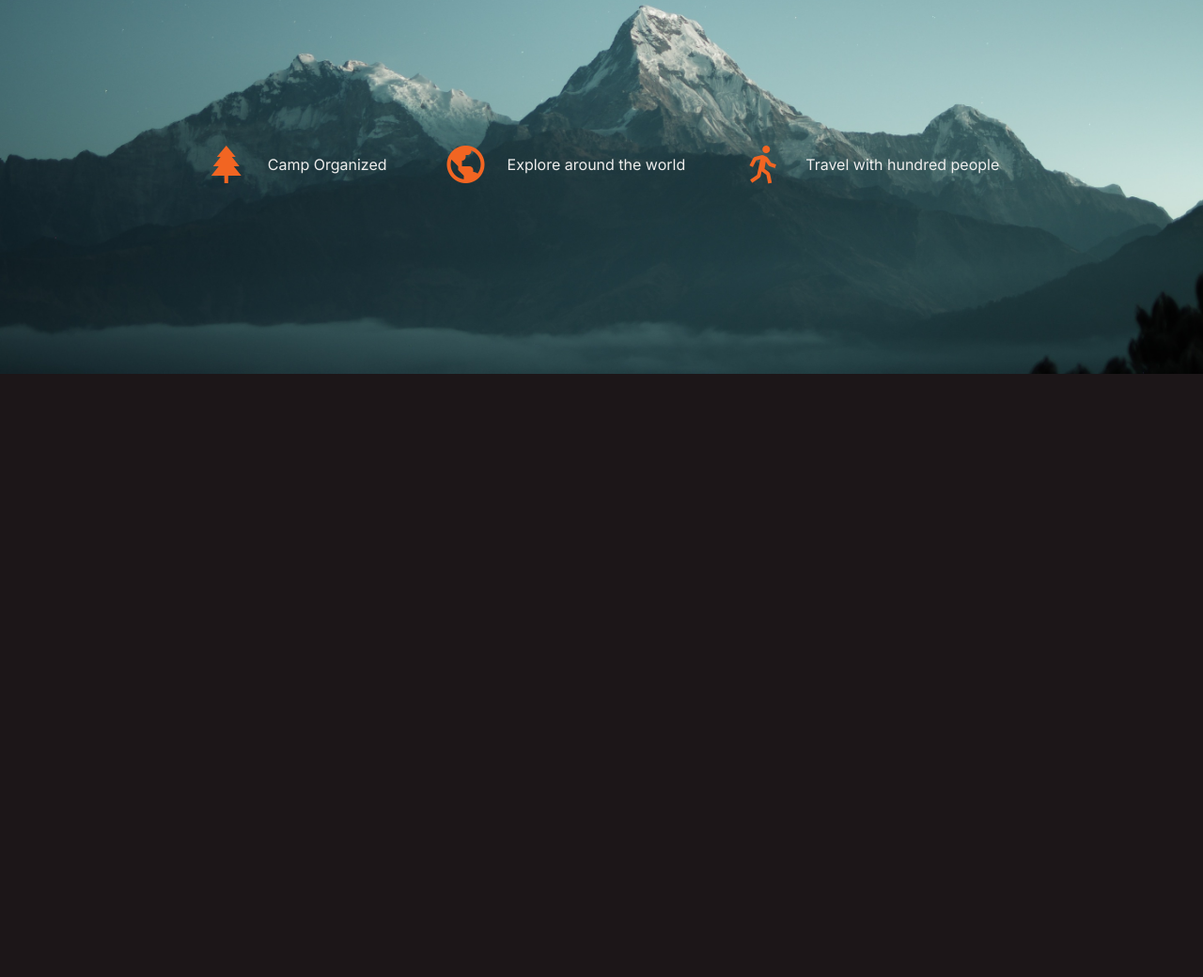
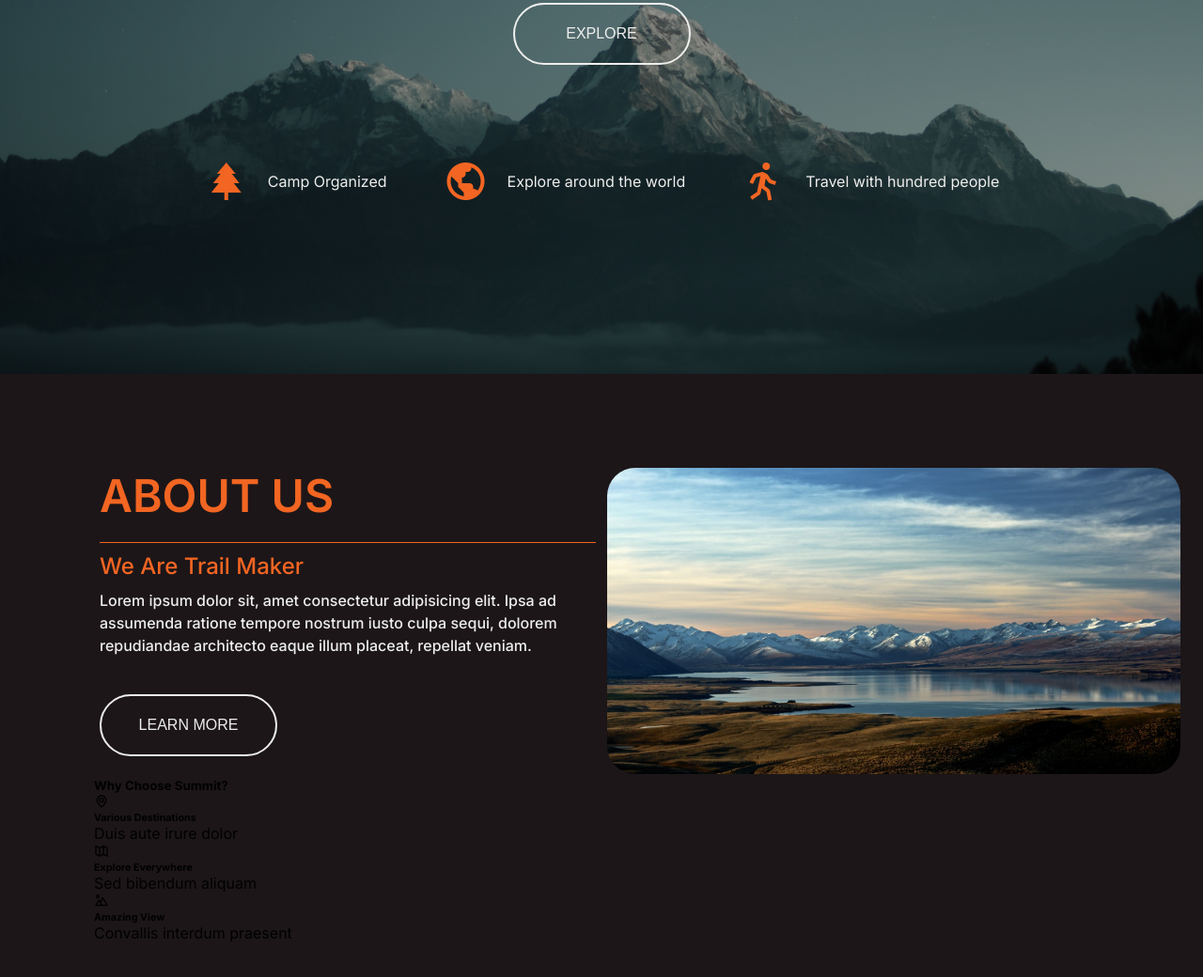
Before and after one commit to jaladhikori/Summit, a plain HTML site: page index.html in a window 1280 px wide. Shown: the part 502-1542 px from the top of the page at 94% size. Before the commit the page ends 900 px from the top, so only its background shows below. Drawn offline with nearby package versions, Linux system fonts and the light colour scheme.

Commit message:
git commit index.html

```diff
--- a/index.html
+++ b/index.html
@@ -62,7 +62,53 @@
 
       <!-- About Us Section Start -->
       <section class="about">
-
+        <div class="column">
+          <div class="left">
+            <h2>ABOUT US</h2>
+            <div class="content">
+              <h5>We Are Trail Maker</h5>
+              <p>
+                Lorem ipsum dolor sit, amet consectetur adipisicing elit. Ipsa
+                ad assumenda ratione tempore nostrum iusto culpa sequi, dolorem
+                repudiandae architecto eaque illum placeat, repellat veniam.
+              </p>
+            </div>
+            <button class="button">LEARN MORE</button>
+          </div>
+          <div class="right">
+            <div class="content">
+              <img src="images/video.jpg" />
+            </div>
+          </div>
+        </div>
+        <div class="bottom">
+          <h5>Why Choose Summit?</h5>
+          <div class="content">
+            <div class="item">
+              <div class="icon">
+                <i class="bx bx-map"></i>
+              </div>
+              <div class="info">
+                <h6>Various Destinations</h6>
+                <p>Duis aute irure dolor</p>
+              </div>
+              <div class="icon">
+                <i class="bx bx-map-alt"></i>
+              </div>
+              <div class="info">
+                <h6>Explore Everywhere</h6>
+                <p>Sed bibendum aliquam</p>
+              </div>
+              <div class="icon">
+                <i class="bx bx-landscape"></i>
+              </div>
+              <div class="info">
+                <h6>Amazing View</h6>
+                <p>Convallis interdum praesent</p>
+              </div>
+            </div>
+          </div>
+        </div>
       </section>
       <!-- About Us Section End -->
     </main>
--- a/style.css
+++ b/style.css
@@ -18,12 +18,14 @@ body {
   background-color: var(--background);
 }
 
+/* Navbar */
 nav {
   display: flex;
   align-items: center;
   justify-content: space-between;
   height: 100px;
   padding: 0 100px;
+  z-index: 9999;
 }
 
 nav ul {
@@ -56,19 +58,23 @@ nav .nav-icon a {
   margin-left: 40px;
 }
 
+/* Hero Section */
 .hero {
   min-height: 100vh;
   justify-content: center;
   display: flex;
   flex-direction: column;
-  background-image: url("images/bg.jpg");
+  background: linear-gradient(rgba(0, 0, 0, 0.4), rgba(0, 0, 0, 0.4)),
+    url("images/bg.jpg");
   background-repeat: no-repeat;
   background-size: cover;
   background-position: center;
   position: relative;
+  z-index: 9999;
 }
 
 .hero .info {
+  margin-top: 100px;
   padding: 0 100px;
   display: flex;
   flex-direction: column;
@@ -92,6 +98,7 @@ nav .nav-icon a {
   font-size: 1rem;
   font-weight: 500;
   color: var(--secondary);
+  margin-bottom: 4rem;
 }
 
 .button {
@@ -103,7 +110,6 @@ nav .nav-icon a {
   border-radius: 2.0625rem;
   border: 2px solid var(--secondary);
   background-color: transparent;
-  margin: 4rem;
   transition: color 0.3s ease;
 }
 
@@ -124,14 +130,66 @@ nav .nav-icon a {
   align-items: center;
 }
 
-.benefit .item i{
+.benefit .item i {
   font-size: 3rem;
   color: var(--primary);
 }
 
-.benefit .item p{
+.benefit .item p {
   color: var(--secondary);
   margin-left: 1.25rem;
   font-size: 1rem;
   font-weight: 400;
 }
+
+.about {
+  padding: 6.25rem;
+  display: flex;
+  flex-direction: column;
+}
+
+.about .column {
+  display: flex;
+  justify-content: space-around;
+}
+
+.about .column .left {
+  display: flex;
+  flex-direction: column;
+}
+
+.about .column .left h2 {
+  color: var(--primary);
+  font-size: 3rem;
+  font-weight: 600;
+  padding-bottom: 1.25rem;
+  border-bottom: solid 1px;
+}
+
+.about .column .content {
+  width: 33rem;
+}
+
+.about .column .left h5 {
+  font-size: 1.5rem;
+  font-weight: 500;
+  color: var(--primary);
+  margin: 0.625rem 0;
+}
+
+.about .column .left .content p {
+  font-size: 1rem;
+  font-weight: 500;
+  color: var(--secondary);
+  line-height: 150%;
+  margin-bottom: 2.5rem;
+}
+
+.about .column .right {
+}
+
+.about .column .right img {
+  width: 38.125rem;
+  height: 20.375rem;
+  border-radius: 1.875rem;
+}
```
Also changed, not shown: images/video.jpg (added).
